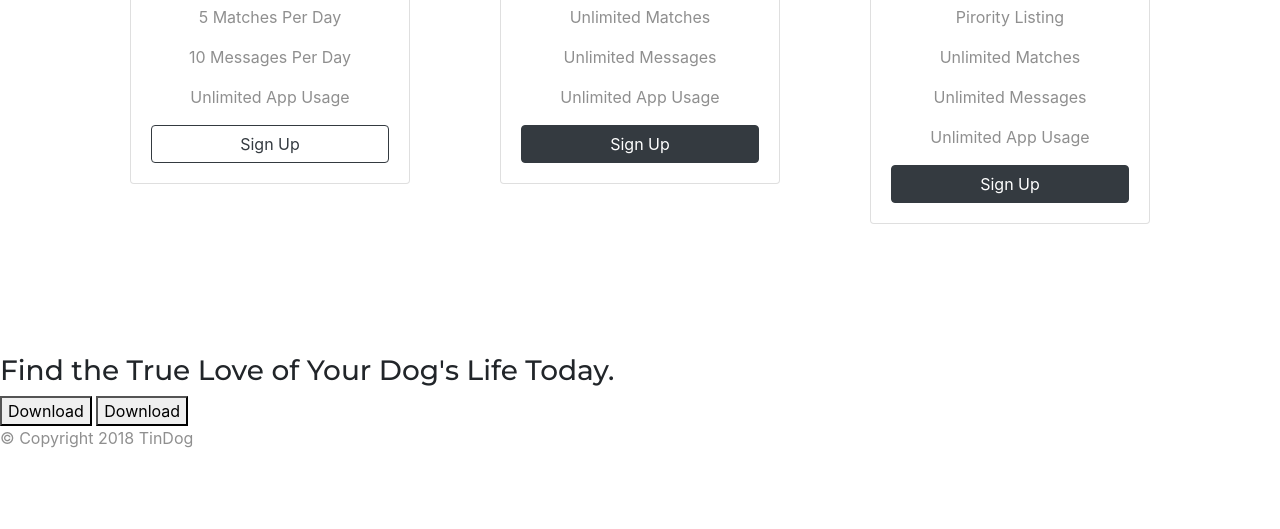
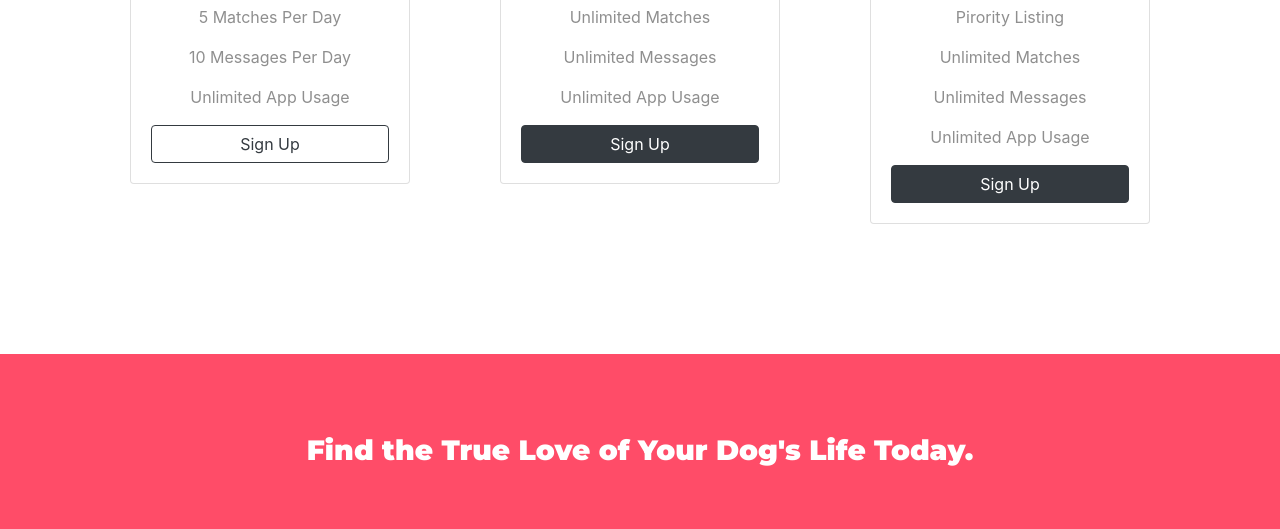
Before and after one commit to gorff/tindog, a plain HTML site: page index.html in a window 1280 px wide. Shown: the part 2038-2567 px from the top of the page. Before the commit the page ends 2504 px from the top, so only its background shows below. Drawn offline with nearby package versions, Linux system fonts and the light colour scheme.

Commit message:
fixed call to action download buttons

```diff
--- a/css/styles.css
+++ b/css/styles.css
@@ -99,3 +99,22 @@ padding-bottom: 3%;
 .btn{
   width: 100%;
 }
+#cta{
+  font-family: Montserrat;
+  font-weight: 900;
+  background-color: #FF4C68;
+  padding: 80px;
+  text-align: center;
+}
+#cta-heading{
+  font-family: Montserrat;
+  font-weight: 900;
+  text-align: center;
+  color: white;
+}
+#footer{
+  text-align: center;
+  font-size: 0.7rem;
+  padding-top: 10px;
+
+}
--- a/index.html
+++ b/index.html
@@ -211,9 +211,10 @@
 
   <section id="cta">
 
-    <h3>Find the True Love of Your Dog's Life Today.</h3>
-    <button type="button">Download</button>
-    <button type="button">Download</button>
+    <h3 id="cta-heading">Find the True Love of Your Dog's Life Today.</h3>
+    <button type="button" class="btn btn-dark btn-lg download-btn" style="width: 200px;"><i class="fab fa-apple"></i> Download</button>
+    <button type="button" class="btn btn-light btn-lg btn-inverting download-btn" style="width: 200px;"> <i class="fab fa-google-play"></i> Download</button>
+
 
   </section>
 
```
Lines whose indentation alone changed are shown as unchanged.
